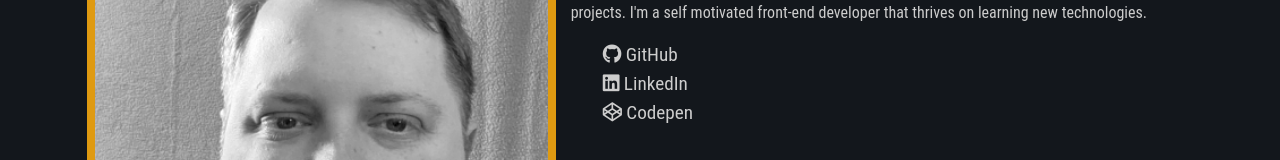
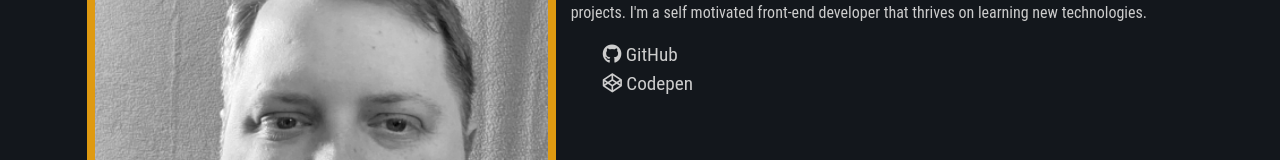
Before and after one commit to SmiJa/SmiJa, a React (Create React App) app: page /#/ in a window 1280 px wide. Shown: the part 147-307 px from the top of the page. Built offline with nearby package versions, Linux system fonts and the light colour scheme.

Commit message:
remove linkedin link

```diff
--- a/src/components/About.js
+++ b/src/components/About.js
@@ -19,9 +19,6 @@ export default function About() {
 						<ul className="social-links">
 							<li>
 								<a href="https://github.com/SmiJa"><i class="fa-brands fa-github"></i>  GitHub</a>
-							</li>
-							<li>
-								<a href="https://www.linkedin.com/in/jason-smith-8a0a72220/"><i class="fa-brands fa-linkedin"></i>  LinkedIn</a>
 							</li>
 							<li>
 								<a href="https://codepen.io/JasonSmith"><i class="fa-brands fa-codepen"></i>  Codepen</a>
```
